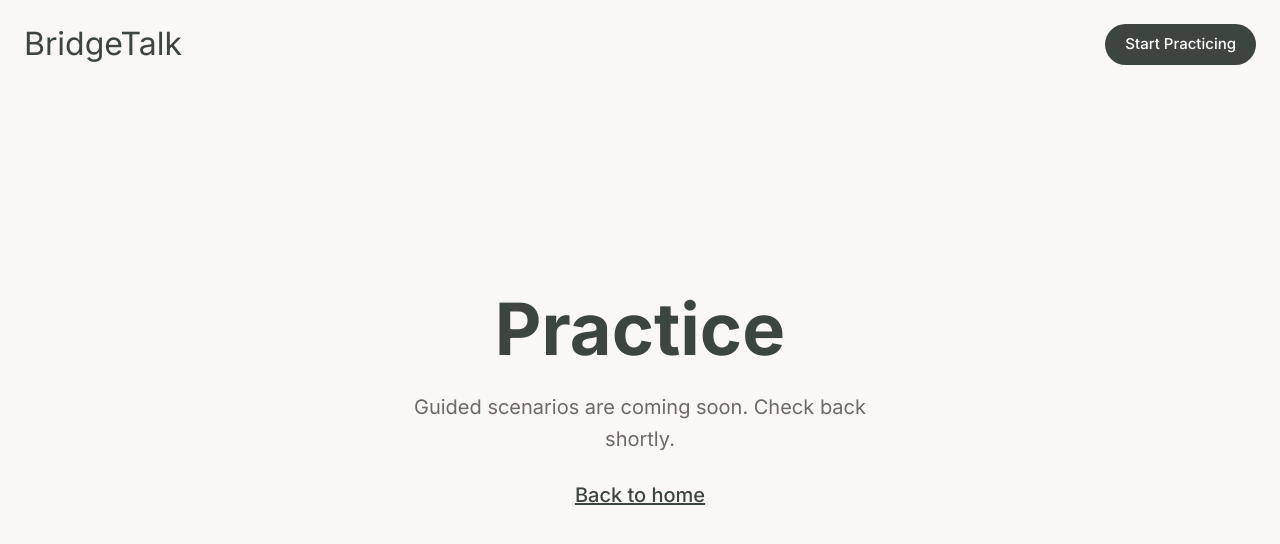
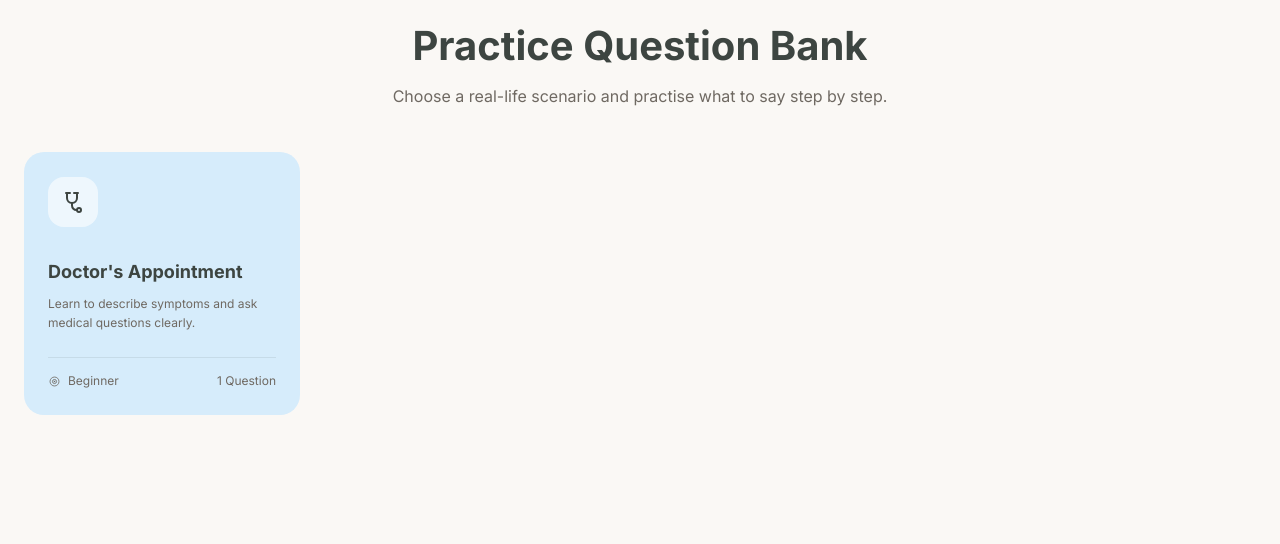
Before and after one commit to AnonnF/bridge-talk, a Vue app: page /practice in a window 1280 px wide. Shown: the top 544 px of the page. Built offline with nearby package versions, Linux system fonts and the light colour scheme; a web font is replaced by a local one.

Commit message:
feat: Add stub MCQ question [so1023]

```diff
--- a/src/views/PracticePage.vue
+++ b/src/views/PracticePage.vue
@@ -1,55 +1,209 @@
-<script setup lang="ts">
-import SiteHeader from '../components/layout/SiteHeader.vue'
-</script>
-
 <template>
   <div class="practice-page">
-    <SiteHeader />
     <main class="practice-main">
-      <h1>Practice</h1>
-      <p>Guided scenarios are coming soon. Check back shortly.</p>
-      <RouterLink to="/" class="back-link">Back to home</RouterLink>
+      <section class="question-bank" aria-labelledby="question-bank-title">
+        <div class="question-bank__header">
+          <h1 id="question-bank-title">Practice Question Bank</h1>
+          <p>
+            Choose a real-life scenario and practise what to say step by step.
+          </p>
+        </div>
+
+        <article class="scenario-card">
+          <span class="scenario-card__icon" aria-hidden="true">
+            <svg
+              xmlns="http://www.w3.org/2000/svg"
+              viewBox="0 0 24 24"
+              fill="none"
+            >
+              <path
+                d="M6 3v5a5 5 0 0 0 10 0V3"
+                stroke="currentColor"
+                stroke-width="2"
+                stroke-linecap="round"
+                stroke-linejoin="round"
+              />
+              <path
+                d="M9 3H5"
+                stroke="currentColor"
+                stroke-width="2"
+                stroke-linecap="round"
+              />
+              <path
+                d="M17 3h-4"
+                stroke="currentColor"
+                stroke-width="2"
+                stroke-linecap="round"
+              />
+              <path
+                d="M11 13v2.5A4.5 4.5 0 0 0 15.5 20H16"
+                stroke="currentColor"
+                stroke-width="2"
+                stroke-linecap="round"
+                stroke-linejoin="round"
+              />
+              <circle
+                cx="18"
+                cy="20"
+                r="2"
+                stroke="currentColor"
+                stroke-width="2"
+              />
+            </svg>
+          </span>
+
+          <span class="scenario-card__content">
+            <span class="scenario-card__title">Doctor's Appointment</span>
+            <span class="scenario-card__description">
+              Learn to describe symptoms and ask medical questions clearly.
+            </span>
+          </span>
+
+          <span class="scenario-card__meta">
+            <span class="scenario-card__level">
+              <svg
+                xmlns="http://www.w3.org/2000/svg"
+                viewBox="0 0 16 16"
+                fill="none"
+                aria-hidden="true"
+              >
+                <circle cx="8" cy="8" r="5.5" stroke="currentColor" />
+                <circle cx="8" cy="8" r="2.5" stroke="currentColor" />
+                <circle cx="8" cy="8" r="1" fill="currentColor" />
+              </svg>
+              Beginner
+            </span>
+            <span>1 Question</span>
+          </span>
+        </article>
+      </section>
     </main>
   </div>
 </template>
 
 <style scoped>
 .practice-page {
-  display: flex;
-  flex-direction: column;
   min-height: 100svh;
+  background: var(--color-bg);
 }
 
 .practice-main {
-  flex: 1;
-  display: flex;
-  flex-direction: column;
-  align-items: center;
-  justify-content: center;
-  gap: var(--space-hero-gap);
-  padding: var(--space-page-x);
+  min-height: 100svh;
+  padding: clamp(1rem, 4vw, 1.5rem) var(--space-page-x) 1rem;
+}
+
+.question-bank {
+  width: 100%;
+  max-width: var(--max-content);
+  margin-inline: auto;
+}
+
+.question-bank__header {
+  display: grid;
+  justify-items: center;
+  gap: 1rem;
+  margin-bottom: clamp(2.375rem, 7vw, 2.75rem);
   text-align: center;
 }
 
-.practice-main h1 {
-  font-size: var(--text-hero);
+.question-bank__header h1 {
+  font-size: clamp(2.25rem, 5vw, 2.5rem);
   font-weight: var(--font-weight-heading);
-  line-height: var(--line-height-heading);
+  line-height: 1.1;
+  letter-spacing: 0;
 }
 
-.practice-main p {
-  max-width: 32rem;
+.question-bank__header p {
+  max-width: 38rem;
+  font-size: 1rem;
+  line-height: 1.5;
   color: var(--color-text);
 }
 
-.back-link {
-  color: var(--color-text-strong);
-  font-weight: var(--font-weight-medium);
+.scenario-card {
+  display: grid;
+  grid-template-rows: auto 1fr auto;
+  width: min(100%, 17.25rem);
+  min-height: 16.4375rem;
+  padding: 1.5625rem 1.5rem 1.5rem;
+  color: var(--color-text);
+  text-decoration: none;
+  background: #d6ecfb;
+  border-radius: 1.25rem;
 }
 
-.back-link:focus-visible {
+.scenario-card:focus-visible {
   outline: var(--focus-ring);
   outline-offset: var(--focus-ring-offset);
-  border-radius: 4px;
+}
+
+.scenario-card__icon {
+  display: grid;
+  place-items: center;
+  width: 3.125rem;
+  height: 3.125rem;
+  color: var(--color-text-strong);
+  background: rgb(255 255 255 / 0.6);
+  border-radius: 1rem;
+}
+
+.scenario-card__icon svg {
+  width: 1.5rem;
+  height: 1.5rem;
+}
+
+.scenario-card__content {
+  display: grid;
+  align-content: end;
+  gap: 0.75rem;
+  padding-bottom: 1.5625rem;
+}
+
+.scenario-card__title {
+  font-size: 1.125rem;
+  font-weight: var(--font-weight-heading);
+  line-height: 1.3;
+  color: var(--color-text-strong);
+}
+
+.scenario-card__description,
+.scenario-card__meta {
+  font-size: 0.75rem;
+  line-height: 1.55;
+}
+
+.scenario-card__description {
+  max-width: 13.25rem;
+}
+
+.scenario-card__meta {
+  display: flex;
+  align-items: center;
+  justify-content: space-between;
+  gap: 1rem;
+  padding-top: 0.875rem;
+  border-top: 1px solid rgb(61 69 65 / 0.1);
+}
+
+.scenario-card__level {
+  display: inline-flex;
+  align-items: center;
+  gap: 0.4375rem;
+}
+
+.scenario-card__level svg {
+  width: 0.8125rem;
+  height: 0.8125rem;
+  flex-shrink: 0;
+}
+
+@media (max-width: 37.5rem) {
+  .practice-main {
+    padding-top: 1.5rem;
+  }
+
+  .scenario-card {
+    margin-inline: auto;
+  }
 }
 </style>
```
